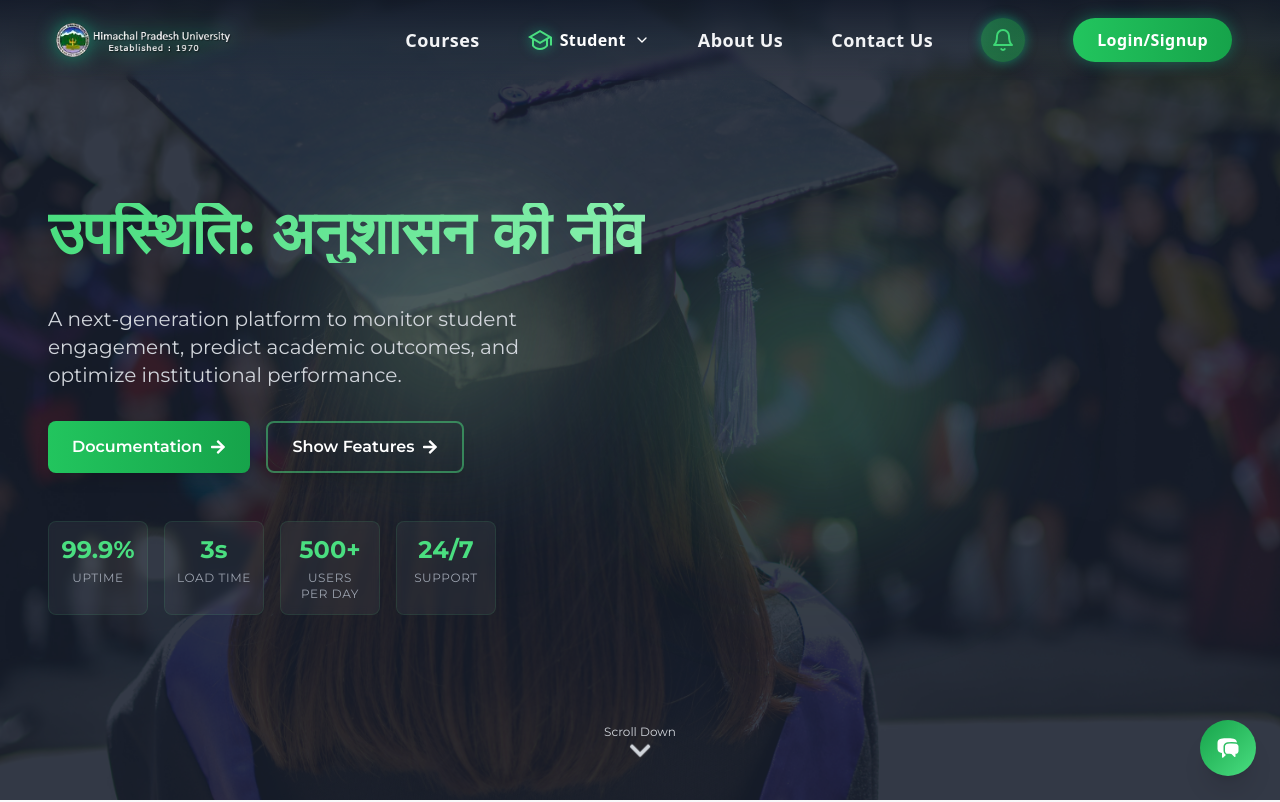
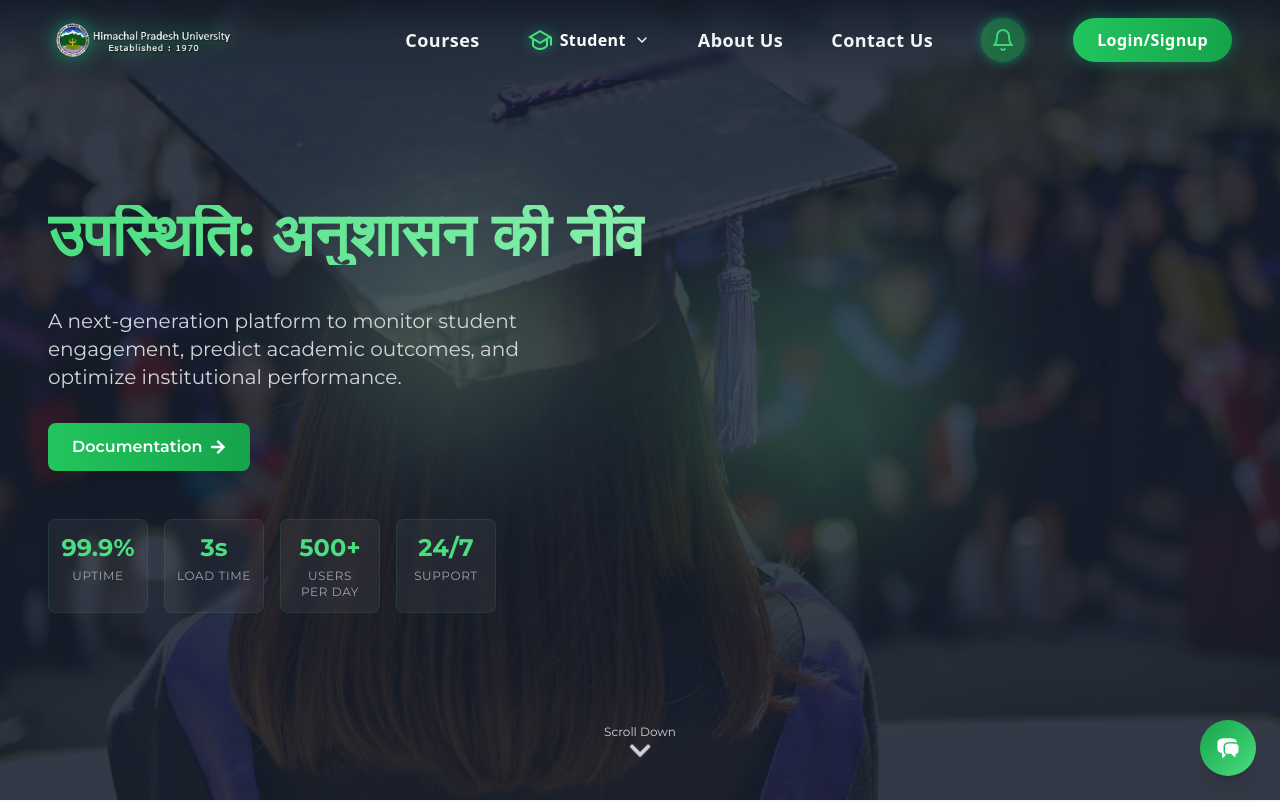
Before and after one commit to ayushthakur4/CollegeManage, a React (Vite) app: page / in a window 1280 px wide. Shown: the top 802 px of the page. Built offline with nearby package versions, Linux system fonts and the light colour scheme.

Commit message:
change 33

```diff
--- a/src/components/Hero.jsx
+++ b/src/components/Hero.jsx
@@ -163,16 +163,6 @@ const Hero = () => {
               </span>
               <span className="absolute inset-0 bg-gradient-to-r from-green-600 to-green-700 opacity-0 group-hover:opacity-100 transition-opacity duration-300"></span>
             </Link>
-            <button
-              onClick={() => setShowHighlights(!showHighlights)}
-              className="relative inline-flex items-center justify-center px-6 py-3 text-base font-semibold text-white bg-transparent border-2 border-green-400/50 rounded-lg hover:bg-green-900/20 transition-all duration-300 shadow-lg group overflow-hidden"
-            >
-              <span className="relative z-10 flex items-center">
-                {showHighlights ? 'Hide Features' : 'Show Features'}
-                <FaArrowRight className="ml-2 transition-transform group-hover:translate-x-1" />
-              </span>
-              <span className="absolute inset-0 bg-green-900/10 opacity-0 group-hover:opacity-100 transition-opacity duration-300"></span>
-            </button>
           </motion.div>
 
           {/* Stats */}
```
